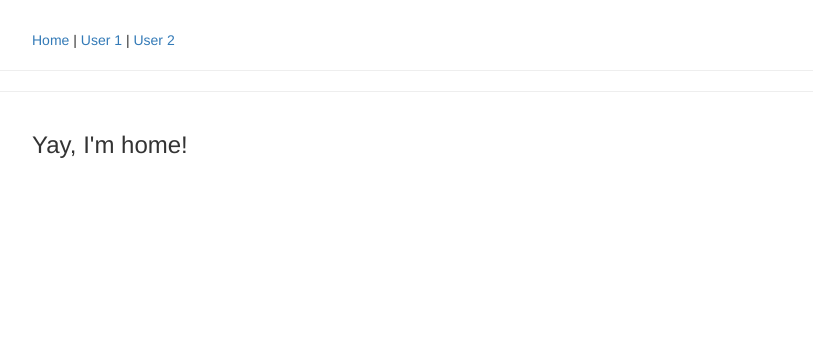
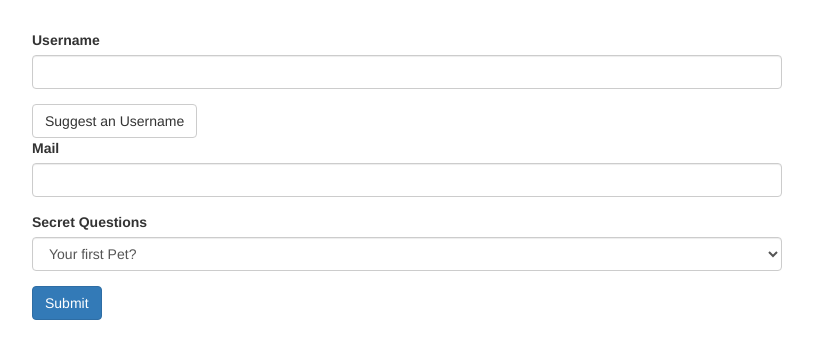
Before and after one commit to EvgeniErmakov/angular-learning-start, an Angular app: page / in a window 1280 px wide. Shown: the top 358 px of the page, without its empty margins (233-1046 px from the left). Built offline with nearby package versions, Linux system fonts and the light colour scheme.

Commit message:
Forms: init the branch

```diff
--- a/src/app/app.component.html
+++ b/src/app/app.component.html
@@ -1,22 +1,27 @@
 <div class="container">
   <div class="row">
     <div class="col-xs-12 col-sm-10 col-md-8 col-sm-offset-1 col-md-offset-2">
-      <a routerLink="/">Home</a> |
-      <a [routerLink]="['user', 1]">
-        User 1
-      </a>
-      |
-      <a [routerLink]="['user', 2]">
-        User 2
-      </a>
-    </div>
-  </div>
-  <hr />
-  <p *ngIf="userActivated">Activated</p>
-  <hr />
-  <div class="row">
-    <div class="col-xs-12 col-sm-10 col-md-8 col-sm-offset-1 col-md-offset-2">
-      <router-outlet></router-outlet>
+      <form>
+        <div id="user-data">
+          <div class="form-group">
+            <label for="username">Username</label>
+            <input type="text" id="username" class="form-control">
+          </div>
+          <button class="btn btn-default" type="button">Suggest an Username</button>
+          <div class="form-group">
+            <label for="email">Mail</label>
+            <input type="email" id="email" class="form-control">
+          </div>
+        </div>
+        <div class="form-group">
+          <label for="secret">Secret Questions</label>
+          <select id="secret" class="form-control">
+            <option value="pet">Your first Pet?</option>
+            <option value="teacher">Your first teacher?</option>
+          </select>
+        </div>
+        <button class="btn btn-primary" type="submit">Submit</button>
+      </form>
     </div>
   </div>
 </div>
--- a/src/app/app.component.ts
+++ b/src/app/app.component.ts
@@ -1,25 +1,12 @@
-import {Component, OnDestroy, OnInit} from '@angular/core';
-import {UserService} from "./user.service";
-import {Subscription} from "rxjs";
+import { Component } from '@angular/core';
 
 @Component({
   selector: 'app-root',
   templateUrl: './app.component.html',
   styleUrls: ['./app.component.css']
 })
-export class AppComponent implements OnInit, OnDestroy {
-  private subscription: Subscription;
-  userActivated = false;
-
-  constructor(private userService: UserService) {}
-
-  ngOnInit() {
-    let subscription = this.userService.activatedEmitter.subscribe(didActivate => {
-      this.userActivated = didActivate;
-    });
-  }
-
-  ngOnDestroy() {
-    this.subscription.unsubscribe();
+export class AppComponent {
+  suggestUserName() {
+    const suggestedName = 'Superuser';
   }
 }
--- a/src/app/home/home.component.html
+++ /dev/null
@@ -1 +0,0 @@
-<h3>Yay, I'm home!</h3>
--- a/src/app/home/home.component.ts
+++ /dev/null
@@ -1,58 +0,0 @@
-import {Component, OnDestroy, OnInit} from '@angular/core';
-import {filter, interval, map, Observable, Subscription} from "rxjs";
-
-@Component({
-  selector: 'app-home',
-  templateUrl: './home.component.html',
-  styleUrls: ['./home.component.css']
-})
-export class HomeComponent implements OnInit, OnDestroy {
-
-  private firstObsSubscription: Subscription;
-
-  constructor() {
-  }
-
-  ngOnInit() {
-    // this.firstObsSubscription = interval(1000).subscribe(count => {
-    //  console.log(count);
-    // });
-
-    const customIntervalObservable = new Observable<number>(observer => {
-      let count = 0;
-      setInterval(() => {
-        observer.next(count);
-        if (count === 8) {
-          observer.complete();
-        }
-        if (count > 9) {
-          observer.error(new Error('Count is greater 3!'));
-        }
-        count++;
-      }, 1000);
-    });
-
-    this.firstObsSubscription = customIntervalObservable
-      .pipe(
-        filter(data => {
-          return data > 3;
-        }),
-        map((data: number) => {
-          return 'Round' + (data + 1);
-        }))
-      .subscribe(data => {
-          console.log(data);
-        },
-        error => {
-          console.log(error);
-          alert(error.message);
-        },
-        () => {
-          console.log('Completed');
-        });
-  }
-
-  ngOnDestroy() {
-    this.firstObsSubscription.unsubscribe();
-  }
-}
--- a/src/app/user.service.ts
+++ /dev/null
@@ -1,7 +0,0 @@
-import { Injectable } from "@angular/core";
-import {Subject} from "rxjs";
-
-@Injectable({providedIn: 'root'})
-export class UserService {
-  activatedEmitter = new Subject<boolean>();
-}
--- a/src/app/user/user.component.html
+++ /dev/null
@@ -1,2 +0,0 @@
-<p>User with <strong>ID {{ id }}</strong> was loaded</p>
-<button class="btn btn-primary" (click)="onActive()" >Activate</button>
--- a/src/app/user/user.component.ts
+++ /dev/null
@@ -1,25 +0,0 @@
-import { Component, OnInit } from '@angular/core';
-import { ActivatedRoute, Params } from '@angular/router';
-import {UserService} from "../user.service";
-
-@Component({
-  selector: 'app-user',
-  templateUrl: './user.component.html',
-  styleUrls: ['./user.component.css']
-})
-export class UserComponent implements OnInit {
-  id: number;
-
-  constructor(private route: ActivatedRoute, private userService: UserService) {
-  }
-
-  ngOnInit() {
-    this.route.params.subscribe((params: Params) => {
-      this.id = +params['id'];
-    });
-  }
-
-  onActive() {
-    this.userService.activatedEmitter.next(true);
-  }
-}
```
Also changed, not shown: src/app/app-routing.module.ts (deleted, +0 -22 lines), src/app/app.module.ts (+4 -7 lines), src/app/home/home.component.css (deleted), src/app/user/user.component.css (deleted), 1 other file (tests, documents, lock files or other folders).
